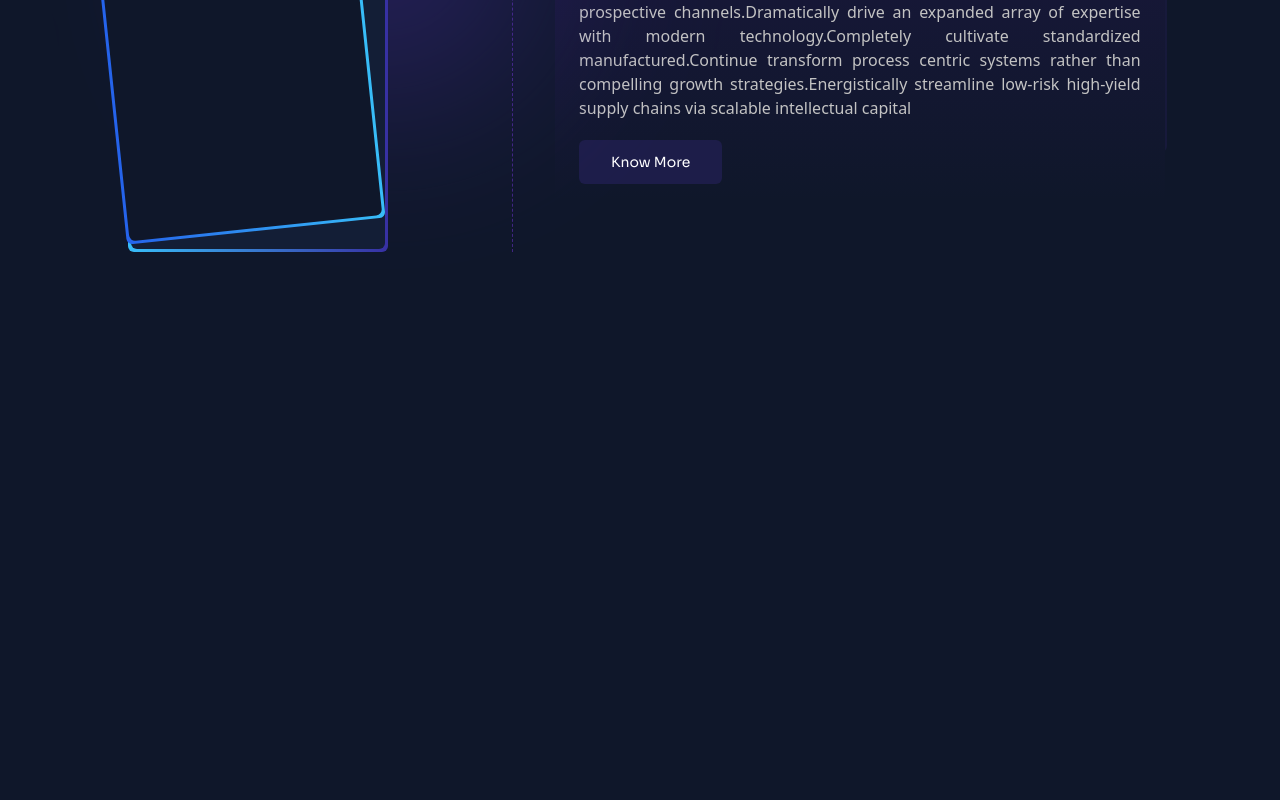
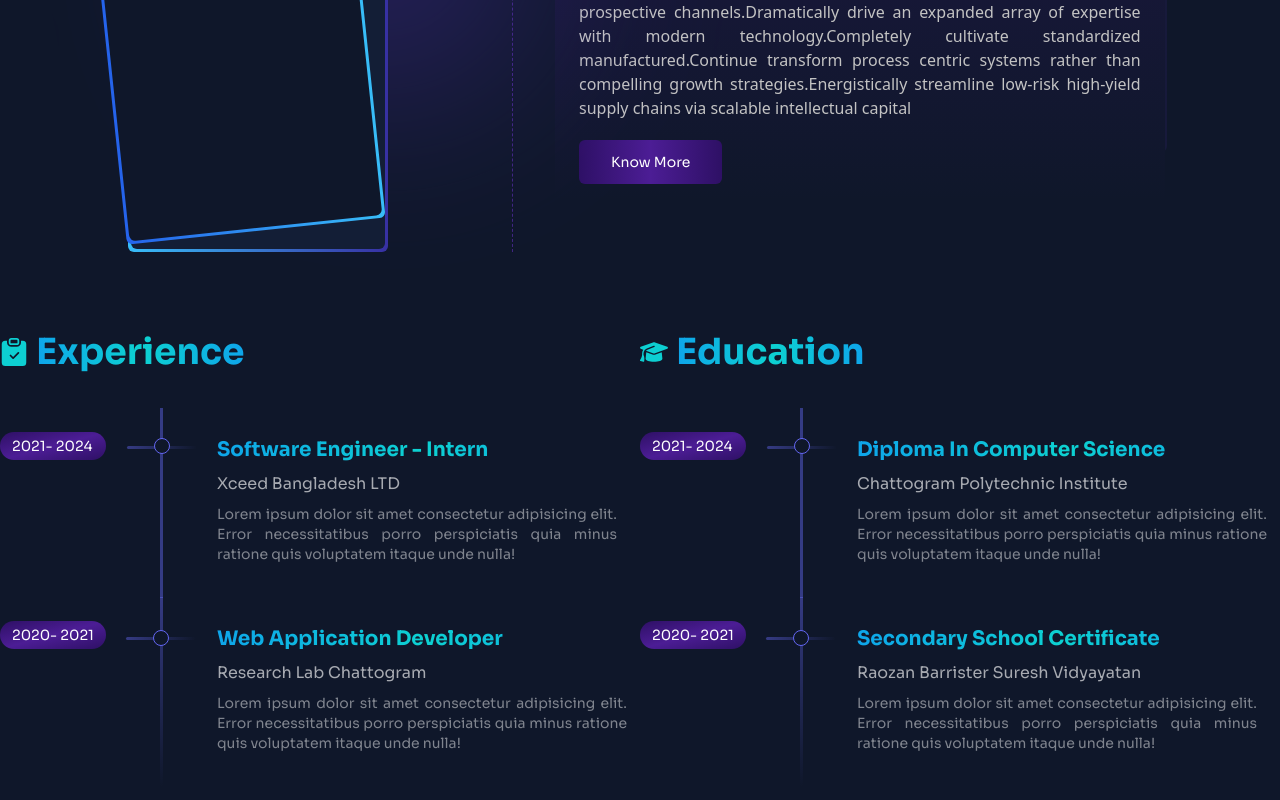
Before and after one commit to coderpappu/Next-Level-Portfolio, a React (Vite) app: page / in a window 1280 px wide. Shown: the part 1135-1935 px from the top of the page. Built offline with nearby package versions, Linux system fonts and the light colour scheme.

Commit message:
education and experience section added

```diff
--- a/src/components/About.jsx
+++ b/src/components/About.jsx
@@ -63,7 +63,7 @@ const About = () => {
                   capital
                 </h3>
 
-                <button className="px-8 py-3 bg-[#1D1D49] rounded-md mt-5 font-sora text-sm">
+                <button className="px-8 py-3 bg-gradient-to-r from-violet-950 via-violet-900 to-violet-950 rounded-md mt-5 font-sora text-sm">
                   Know More
                 </button>
               </div>
--- /dev/null
+++ b/src/components/CareerSummary.jsx
@@ -0,0 +1,173 @@
+import React from "react";
+import { BsFillClipboardCheckFill } from "react-icons/bs";
+import { FaGraduationCap } from "react-icons/fa6";
+const CareerSummary = () => {
+  return (
+    <div className="flex flex-wrap justify-between ">
+      <div className="w-[50%]">
+        {/* Experience Section  */}
+        <div className=" flex flex-wrap justify-start items-center">
+          <BsFillClipboardCheckFill size={28} color="#0DCFD2" />
+          <h2
+            className="text-4xl font-sora font-bold  ml-2  text-transparent bg-clip-text"
+            style={{
+              backgroundImage:
+                "linear-gradient(90deg, rgb(14, 165, 234), rgb(13, 209, 209) 51%, rgb(14, 165, 234))",
+            }}
+          >
+            Experience
+          </h2>
+        </div>
+
+        {/* timeline  */}
+        <div className="my-9">
+          <div className="flex flex-wrap font-sora ">
+            <div className="w-[106px] mt-5 mr-2">
+              <h2 className="bg-gradient-to-br from-violet-950 via-violet-900 to-violet-950 text-sm text-white py-1 px-3 rounded-full mt-1">
+                2021- 2024
+              </h2>
+            </div>
+            <div className="relative w-[95px] flex justify-center">
+              <div className="w-[3px] h-[190px] bg-indigo-500 opacity-45"></div>
+              <div className="w-[70px] h-[3px] rounded-full bg-gradient-to-r from-indigo-500 opacity-45 absolute top-[38px]"></div>
+              <div className="w-4 h-4 bg-[#0F172A] border border-indigo-500 rounded-full absolute top-[30px] "></div>
+            </div>
+            <div className="w-[400px] mt-7 ml-2">
+              <h3
+                className="font-bold text-xl  text-transparent bg-clip-text"
+                style={{
+                  backgroundImage:
+                    "linear-gradient(90deg, rgb(14, 165, 234), rgb(13, 209, 209) 51%, rgb(14, 165, 234))",
+                }}
+              >
+                Software Engineer - Intern
+              </h3>
+              <p className="text-[#ffffffa2] my-2">Xceed Bangladesh LTD</p>
+              <p className="text-justify text-sm text-[#ffffff78]">
+                Lorem ipsum dolor sit amet consectetur adipisicing elit. Error
+                necessitatibus porro perspiciatis quia minus ratione quis
+                voluptatem itaque unde nulla!
+              </p>
+            </div>
+          </div>
+
+          {/* Card  */}
+          <div className="flex flex-wrap font-sora mt-[-1.4px]">
+            <div className=" mt-5 mr-2">
+              <h2 className="bg-gradient-to-br from-violet-950 via-violet-900 to-violet-950 text-sm text-white py-1 px-3 rounded-full mt-1">
+                2020- 2021
+              </h2>
+            </div>
+            <div className="relative w-[95px] flex justify-center">
+              <div className="w-[3px] h-[190px] bg-gradient-to-b from-indigo-500  opacity-45"></div>
+              <div className="w-[70px] h-[3px] rounded-full bg-gradient-to-r from-indigo-500 opacity-45 absolute top-[40px]"></div>
+              <div className="w-4 h-4 bg-[#0F172A] border border-indigo-500 rounded-full absolute top-[33px] "></div>
+            </div>
+            <div className="w-[410px] mt-7 ml-2">
+              <h3
+                className="font-bold text-xl  text-transparent bg-clip-text"
+                style={{
+                  backgroundImage:
+                    "linear-gradient(90deg, rgb(14, 165, 234), rgb(13, 209, 209) 51%, rgb(14, 165, 234))",
+                }}
+              >
+                Web Application Developer
+              </h3>
+              <p className="text-[#ffffffa2] my-2">Research Lab Chattogram</p>
+              <p className="text-justify text-sm text-[#ffffff78]">
+                Lorem ipsum dolor sit amet consectetur adipisicing elit. Error
+                necessitatibus porro perspiciatis quia minus ratione quis
+                voluptatem itaque unde nulla!
+              </p>
+            </div>
+          </div>
+        </div>
+      </div>
+
+      {/* Next Side  */}
+      <div className="w-[50%]">
+        <div className=" flex flex-wrap justify-start items-center">
+          <FaGraduationCap size={28} color="#0DCFD2" />
+          <h2
+            className="text-4xl font-sora font-bold  ml-2  text-transparent bg-clip-text"
+            style={{
+              backgroundImage:
+                "linear-gradient(90deg, rgb(14, 165, 234), rgb(13, 209, 209) 51%, rgb(14, 165, 234))",
+            }}
+          >
+            Education
+          </h2>
+        </div>
+        {/* timeline  */}
+        <div className="my-9">
+          <div className="flex flex-wrap font-sora ">
+            <div className="w-[106px] mt-5 mr-2">
+              <h2 className="bg-gradient-to-br from-violet-950 via-violet-900 to-violet-950 text-sm text-white py-1 px-3 rounded-full mt-1">
+                2021- 2024
+              </h2>
+            </div>
+            <div className="relative w-[95px] flex justify-center">
+              <div className="w-[3px] h-[190px] bg-indigo-500 opacity-45"></div>
+              <div className="w-[70px] h-[3px] rounded-full bg-gradient-to-r from-indigo-500 opacity-45 absolute top-[38px]"></div>
+              <div className="w-4 h-4 bg-[#0F172A] border border-indigo-500 rounded-full absolute top-[30px] "></div>
+            </div>
+            <div className="w-[410px] mt-7 ml-2">
+              <h3
+                className="font-bold text-xl  text-transparent bg-clip-text"
+                style={{
+                  backgroundImage:
+                    "linear-gradient(90deg, rgb(14, 165, 234), rgb(13, 209, 209) 51%, rgb(14, 165, 234))",
+                }}
+              >
+                Diploma In Computer Science{" "}
+              </h3>
+              <p className="text-[#ffffffa2] my-2">
+                Chattogram Polytechnic Institute
+              </p>
+              <p className="text-justify text-sm text-[#ffffff78]">
+                Lorem ipsum dolor sit amet consectetur adipisicing elit. Error
+                necessitatibus porro perspiciatis quia minus ratione quis
+                voluptatem itaque unde nulla!
+              </p>
+            </div>
+          </div>
+
+          {/* Card  */}
+          <div className="flex flex-wrap font-sora mt-[-1.4px]">
+            <div className=" mt-5 mr-2">
+              <h2 className="bg-gradient-to-br from-violet-950 via-violet-900 to-violet-950 text-sm text-white py-1 px-3 rounded-full mt-1">
+                2020- 2021
+              </h2>
+            </div>
+            <div className="relative w-[95px] flex justify-center">
+              <div className="w-[3px] h-[190px] bg-gradient-to-b from-indigo-500  opacity-45"></div>
+              <div className="w-[70px] h-[3px] rounded-full bg-gradient-to-r from-indigo-500 opacity-45 absolute top-[40px]"></div>
+              <div className="w-4 h-4 bg-[#0F172A] border border-indigo-500 rounded-full absolute top-[33px] "></div>
+            </div>
+            <div className="w-[400px] mt-7 ml-2">
+              <h3
+                className="font-bold text-xl  text-transparent bg-clip-text"
+                style={{
+                  backgroundImage:
+                    "linear-gradient(90deg, rgb(14, 165, 234), rgb(13, 209, 209) 51%, rgb(14, 165, 234))",
+                }}
+              >
+                Secondary School Certificate
+              </h3>
+              <p className="text-[#ffffffa2] my-2">
+                Raozan Barrister Suresh Vidyayatan
+              </p>
+              <p className="text-justify text-sm text-[#ffffff78]">
+                Lorem ipsum dolor sit amet consectetur adipisicing elit. Error
+                necessitatibus porro perspiciatis quia minus ratione quis
+                voluptatem itaque unde nulla!
+              </p>
+            </div>
+          </div>
+        </div>
+      </div>
+    </div>
+  );
+};
+
+export default CareerSummary;
--- a/src/components/Heading.jsx
+++ b/src/components/Heading.jsx
@@ -88,7 +88,9 @@ const Heading = () => {
           )}
         </ul>
         <div className="text-center mt-4">
-          <button className="buttonStyle px-4">Hire Me</button>
+          <button className="bg-gradient-to-br from-violet-950 via-violet-900 to-violet-950 px-4">
+            Hire Me
+          </button>
         </div>
       </div>
     </div>
--- a/src/pages/Layout.jsx
+++ b/src/pages/Layout.jsx
@@ -2,6 +2,7 @@ import HeroSection from "../components/HeroSection";
 import Heading from "../components/Heading";
 import Counter from "../components/Counter";
 import About from "../components/About";
+import CareerSummary from "../components/CareerSummary";
 const Layout = () => {
   return (
     <div>
@@ -10,6 +11,7 @@ const Layout = () => {
         <HeroSection />
         <Counter />
         <About />
+        <CareerSummary />
       </div>
     </div>
   );
```
